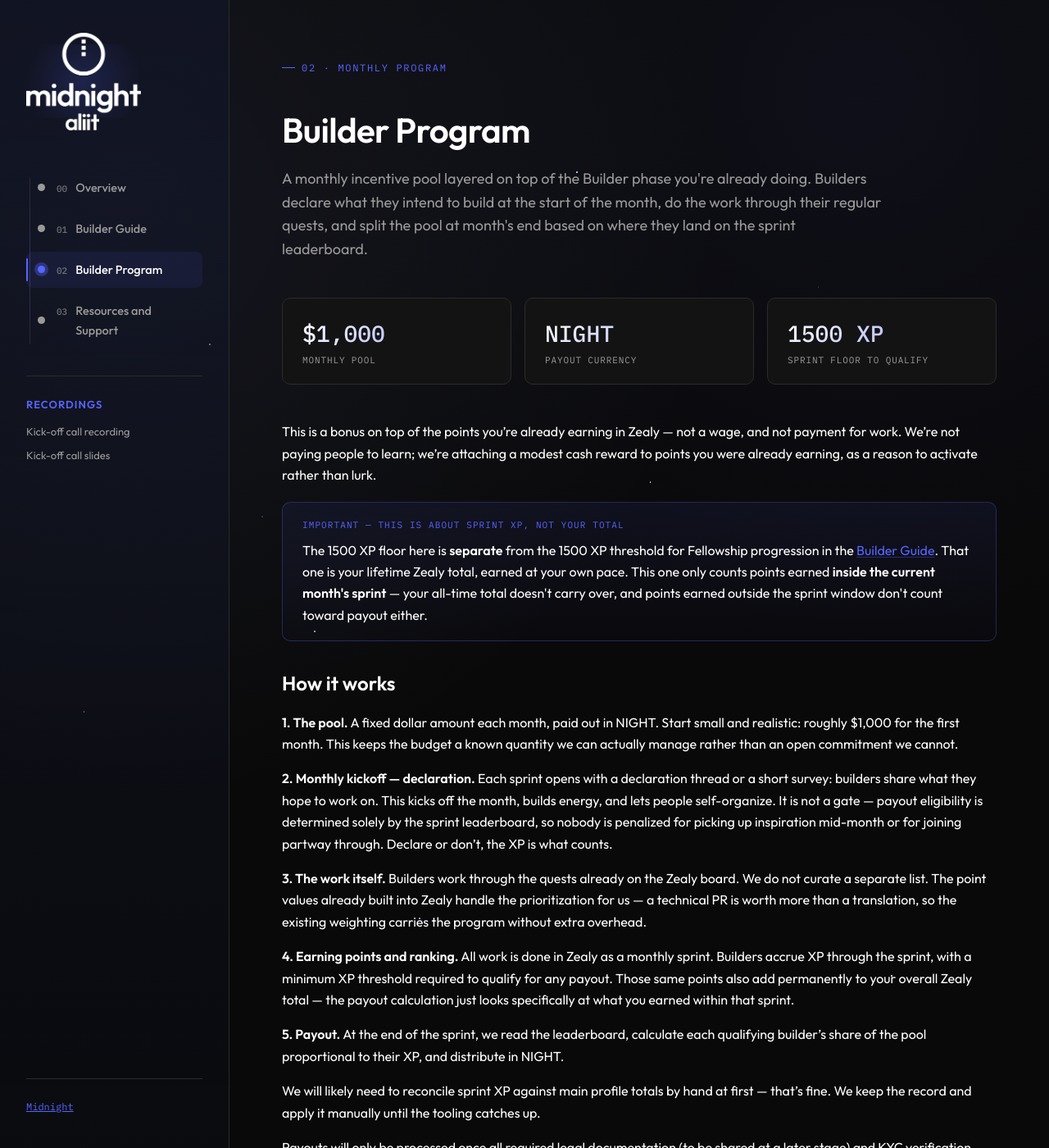
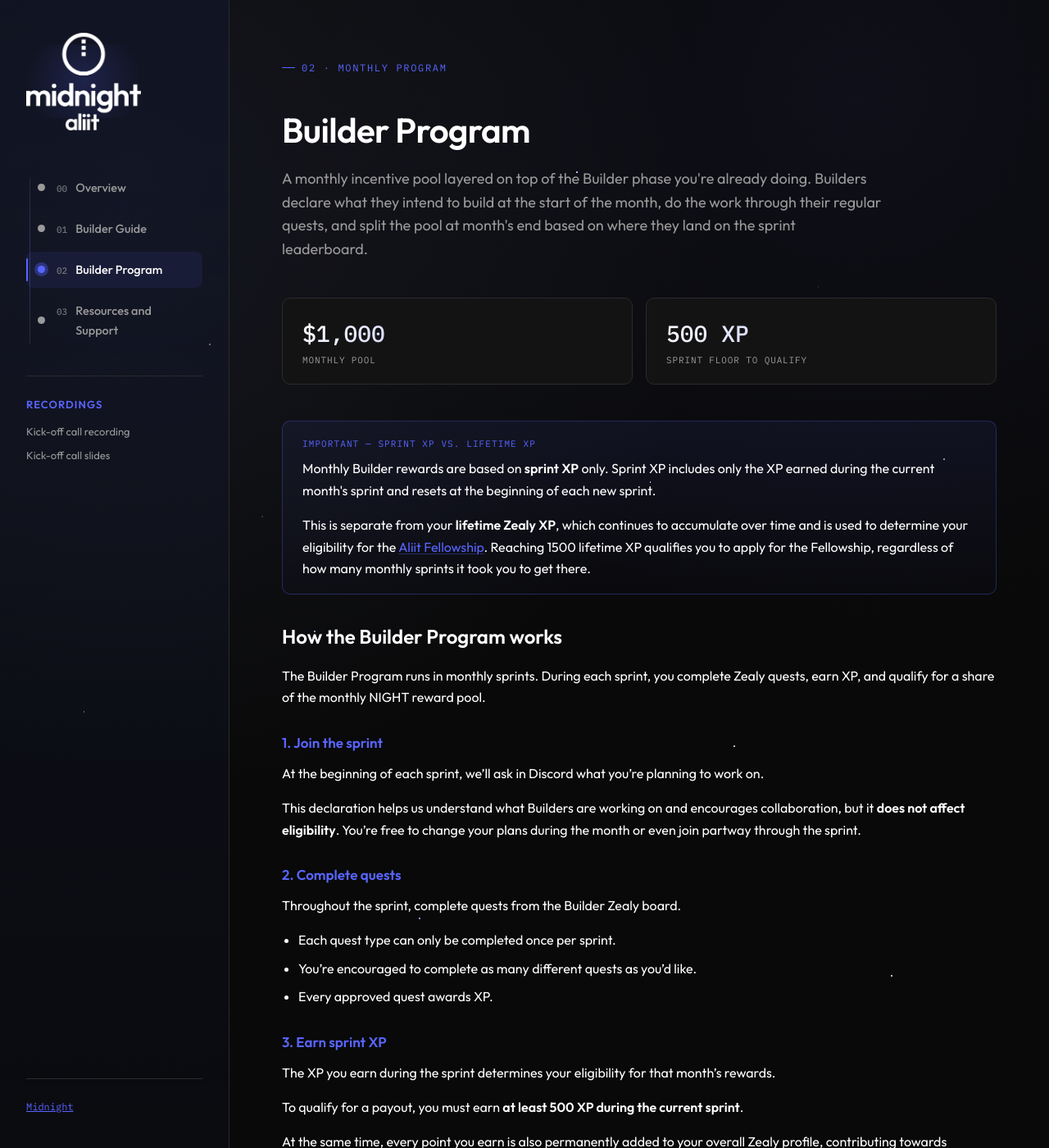
Before and after one commit to zsofimajor/aliit-builder-hub, a Jekyll site: the page built from builder-program/index.md, in a window 1280 px wide and 1400 px high. Shown: the whole window at 82% size. Built offline with Jekyll 4.4.1, drawn with Linux system fonts in a browser that asks for light colours; some of the changed text lies outside the part shown.

Commit message:
Update index.md

```diff
--- a/builder-program/index.md
+++ b/builder-program/index.md
@@ -14,78 +14,99 @@
     <div class="stat-label">Monthly pool</div>
   </div>
   <div class="card">
-    <div class="stat">NIGHT</div>
-    <div class="stat-label">Payout currency</div>
-  </div>
-  <div class="card">
-    <div class="stat">1500 XP</div>
+    <div class="stat">500 XP</div>
     <div class="stat-label">Sprint floor to qualify</div>
   </div>
 </div>
 
-This is a bonus on top of the points you're already earning in Zealy — not a wage, and not payment for work. We're not paying people to learn; we're attaching a modest cash reward to points you were already earning, as a reason to activate rather than lurk.
 
 <div class="callout">
-  <span class="callout-label">Important — this is about sprint XP, not your total</span>
-  <p>The 1500 XP floor here is <strong>separate</strong> from the 1500 XP threshold for Fellowship progression in the <a href="{{ '/builder-guide/' | relative_url }}">Builder Guide</a>. That one is your lifetime Zealy total, earned at your own pace. This one only counts points earned <strong>inside the current month's sprint</strong> — your all-time total doesn't carry over, and points earned outside the sprint window don't count toward payout either.</p>
+  <span class="callout-label">Important — Sprint XP vs. Lifetime XP</span>
+  <p>
+    Monthly Builder rewards are based on <strong>sprint XP</strong> only. Sprint XP includes only the XP earned during the current month's sprint and resets at the beginning of each new sprint.
+  </p>
+  <p>
+    This is separate from your <strong>lifetime Zealy XP</strong>, which continues to accumulate over time and is used to determine your eligibility for the <a href="{{ '/builder-program/' | relative_url }}">Aliit Fellowship</a>. Reaching 1500 lifetime XP qualifies you to apply for the Fellowship, regardless of how many monthly sprints it took you to get there.
+  </p>
 </div>
 
-## How it works
+## How the Builder Program works
 
-**1. The pool.** A fixed dollar amount each month, paid out in NIGHT. Start small and realistic: roughly $1,000 for the first month. This keeps the budget a known quantity we can actually manage rather than an open commitment we cannot.
+The Builder Program runs in monthly sprints. During each sprint, you complete Zealy quests, earn XP, and qualify for a share of the monthly NIGHT reward pool.
 
-**2. Monthly kickoff — declaration.** Each sprint opens with a declaration thread or a short survey: builders share what they hope to work on. This kicks off the month, builds energy, and lets people self-organize. It is not a gate — payout eligibility is determined solely by the sprint leaderboard, so nobody is penalized for picking up inspiration mid-month or for joining partway through. Declare or don't, the XP is what counts.
+### 1. Join the sprint
 
-**3. The work itself.** Builders work through the quests already on the Zealy board. We do not curate a separate list. The point values already built into Zealy handle the prioritization for us — a technical PR is worth more than a translation, so the existing weighting carries the program without extra overhead.
+At the beginning of each sprint, we'll ask in Discord what you're planning to work on.
 
-**4. Earning points and ranking.** All work is done in Zealy as a monthly sprint. Builders accrue XP through the sprint, with a minimum XP threshold required to qualify for any payout. Those same points also add permanently to your overall Zealy total — the payout calculation just looks specifically at what you earned within that sprint.
+This declaration helps us understand what Builders are working on and encourages collaboration, but it **does not affect eligibility**. You're free to change your plans during the month or even join partway through the sprint.
 
-**5. Payout.** At the end of the sprint, we read the leaderboard, calculate each qualifying builder's share of the pool proportional to their XP, and distribute in NIGHT.
+### 2. Complete quests
 
-We will likely need to reconcile sprint XP against main profile totals by hand at first — that's fine. We keep the record and apply it manually until the tooling catches up.
+Throughout the sprint, complete quests from the Builder Zealy board.
 
-Payouts will only be processed once all required legal documentation (to be shared at a later stage) and KYC verification have been completed.
+- Each quest type can only be completed once per sprint.
+- You're encouraged to complete as many different quests as you'd like.
+- Every approved quest awards XP.
 
-## Why this approach
+### 3. Earn sprint XP
 
-- Simple enough for builders to understand on day one, which matters more than elegance
-- Uses the Zealy board already built, rather than spinning up a parallel system
-- Rewards what we already care about, without hand-picking tasks each month
-- Gives us a clear, capped budget we can defend
+The XP you earn during the sprint determines your eligibility for that month's rewards.
 
-## Logistics
+To qualify for a payout, you must earn **at least 500 XP during the current sprint**.
 
-### Office hours {#office-hours}
+At the same time, every point you earn is also permanently added to your overall Zealy profile, contributing towards Fellowship eligibility.
 
-- Two sessions per month, run by the Aliit support team and facilitated by a rotating Fellow — open format for builders stuck on scope, approach, or whether their implementation plan makes sense before they get too deep
-- Async Discord channel for questions between sessions, becoming a searchable knowledge base over time
-- 1:1 support reserved for builders genuinely blocked after using both sessions — the exception, not the default
+### 4. Receive your reward
 
-### The monthly showcase
+At the end of the sprint:
 
-- 60-minute call at the end of each month
-- Each builder who shipped can present their work for 3–5 minutes: what the issue was, what they built, what they learned
-- Fellows and the support team give live feedback
-- A monthly recap is published after — a short post or highlight reel with builder spotlights, visible to the broader Midnight ecosystem
-- Showcase attendance is expected from anyone drawing from the pool that month
+- Builders with fewer than **500 sprint XP** are not eligible for a payout.
+- Builders above the threshold receive a share of the monthly reward pool.
+- Rewards are distributed **proportionally** based on each Builder's sprint XP.
+- Rewards are paid in **NIGHT**.
 
-### Fellow involvement
+Payouts can only be processed after all required legal documentation and KYC verification have been completed.
 
-Fellows are active builders in their own right — the program is designed to fit around what they're already doing, not pull them away from it.
-
-- Fellows can loosely "adopt" builders for a quarter: no scheduled 1:1s, just enough familiarity to know what their builders are working on, notice if someone goes quiet, and give informed feedback at the showcase
-- One office-hours session per month per Fellow, rotating across the cohort so no single Fellow carries it every month — Fellows facilitate rather than lecture, and the "bring your work" format means builders drive the agenda
-- Async presence in the Discord channel — Fellows who are active anyway can answer questions in their area of depth; this is natural participation, not on-call support
-- At the showcase, Fellows who know their builders' work give specific rather than general feedback — this is where the loose pairing pays off most visibly
-- Mentoring is framed as Fellows shaping what gets built in the ecosystem, not a formal obligation — Fellows can informally steer their builders toward issues that complement their own work or areas they know well
+---
 
 ## Program rules
 
-- Only quests worth **120 points or more** count toward the monthly sprint
-- Each quest counts **once per person per sprint**, even if it's normally resubmittable
-- The qualifying floor is **1500 XP earned within that sprint** — reaching it is what makes you eligible for a payout share, not a target to just barely hit. Points from outside the sprint window, or from earlier months, don't count toward it
-- Payouts follow existing Zealy point values; those values may be adjusted between months, but **never mid-month**
-- We reconcile sprint XP against main profile totals by hand — if something looks off, flag it in the Discord channel and we'll sort it out
+- You must earn **at least 500 XP during the current sprint** to qualify for a payout.
+- Only XP earned during the sprint counts toward that month's reward distribution.
+- Your lifetime Zealy XP continues to accumulate separately and counts towards Fellowship progression.
+- Quest XP values may be adjusted between monthly sprints, but **never during an active sprint**.
+- If you believe your sprint XP has been calculated incorrectly, please let us know in Discord and we'll investigate.
+
+---
+
+## Support & Community
+
+### Office Hours {#office-hours}
+
+We host two Office Hours every month together with the Aliit Fellows.
+
+Join if you'd like to:
+
+- validate an idea before you start building
+- get feedback on your implementation approach
+- ask technical questions
+- unblock yourself if you've hit a roadblock
+
+Between sessions, you're always welcome to ask questions in our Discord community.
+
+### Monthly Showcase
+
+At the end of each sprint, we host a Builder Showcase where everyone who shipped during the month is invited to share what they built.
+
+Presentations are typically **3–5 minutes** and cover:
+
+- what you built
+- the problem you solved
+- what you learned
+
+We also aim to publish a monthly recap highlighting the work completed across the Builder community.
+
+Attendance is encouraged for anyone receiving rewards that month, but is not mandatory.
 
 ## Questions?
 
```
